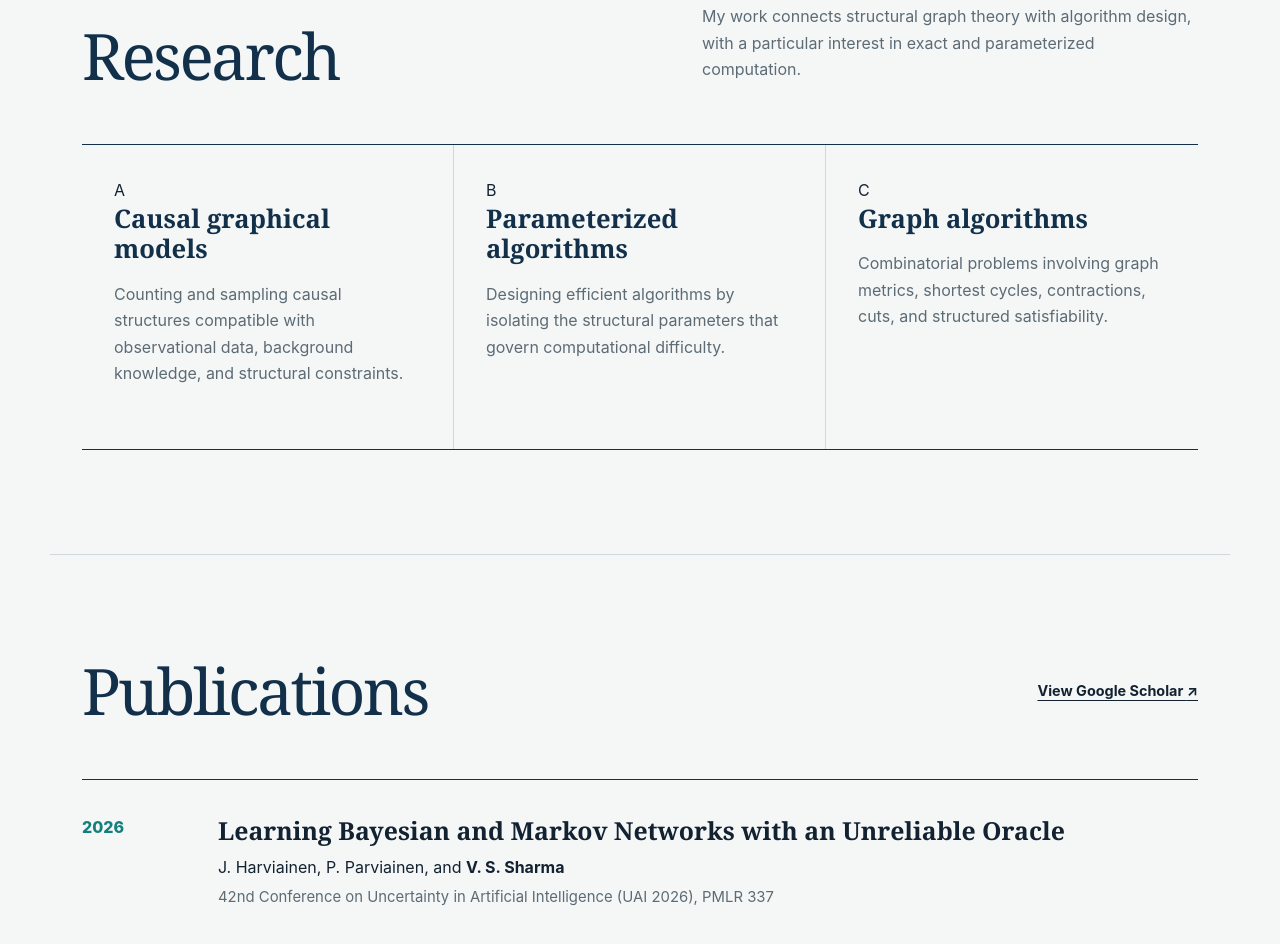
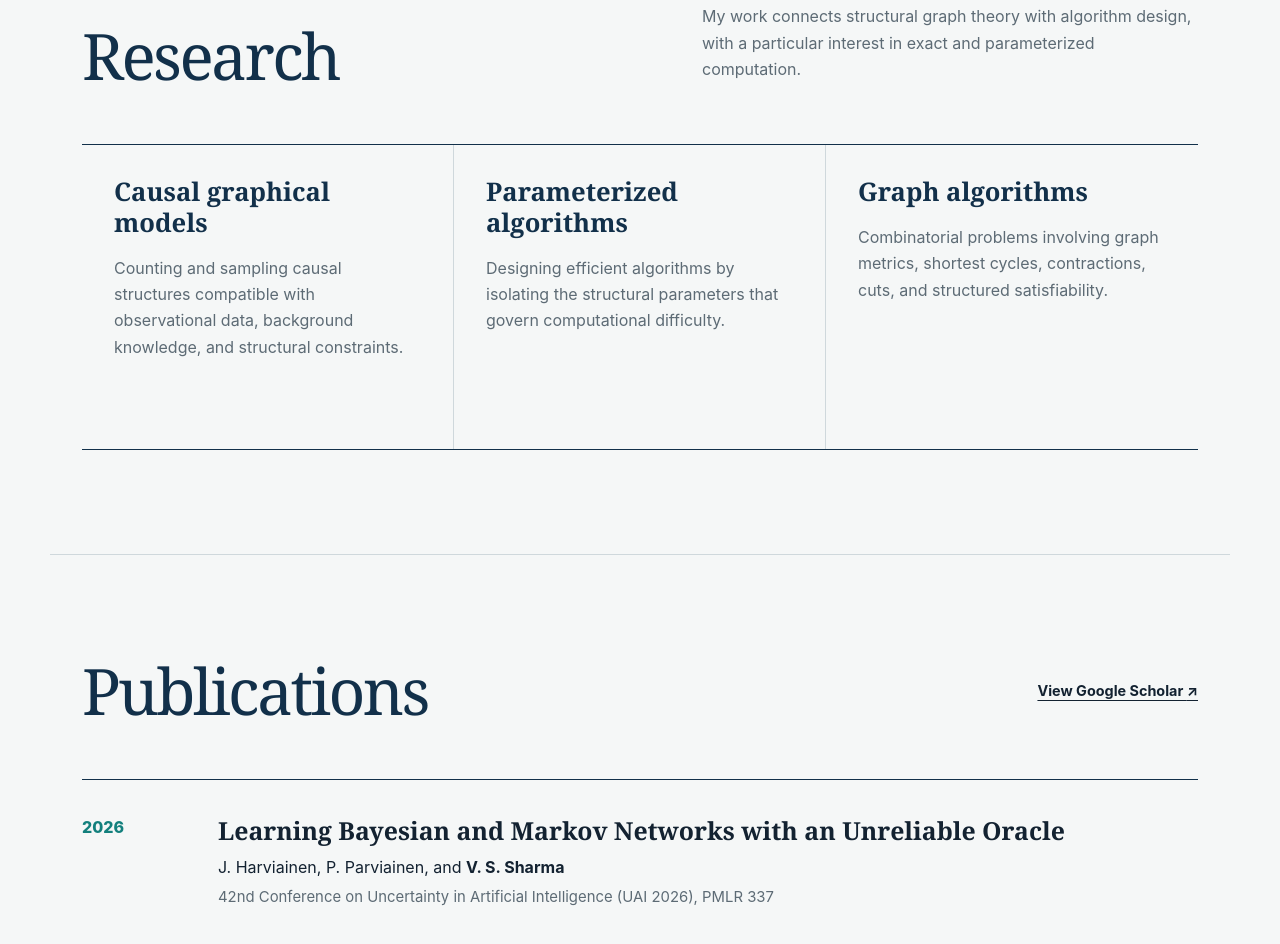
Before and after one commit to vidyasagar-sharma/vidyasagar-sharma.github.io, a plain HTML site: page index.html in a window 1280 px wide. Shown: the part 1619-2563 px from the top of the page. Drawn offline with Linux system fonts and the light colour scheme.

Commit message:
Update index.html
Superscipt A, B, C removed

```diff
--- a/index.html
+++ b/index.html
@@ -67,17 +67,14 @@
       </div>
       <div class="research-grid">
         <article>
-          <span class="card-index">A</span>
           <h3>Causal graphical models</h3>
           <p>Counting and sampling causal structures compatible with observational data, background knowledge, and structural constraints.</p>
         </article>
         <article>
-          <span class="card-index">B</span>
           <h3>Parameterized algorithms</h3>
           <p>Designing efficient algorithms by isolating the structural parameters that govern computational difficulty.</p>
         </article>
         <article>
-          <span class="card-index">C</span>
           <h3>Graph algorithms</h3>
           <p>Combinatorial problems involving graph metrics, shortest cycles, contractions, cuts, and structured satisfiability.</p>
         </article>
```
